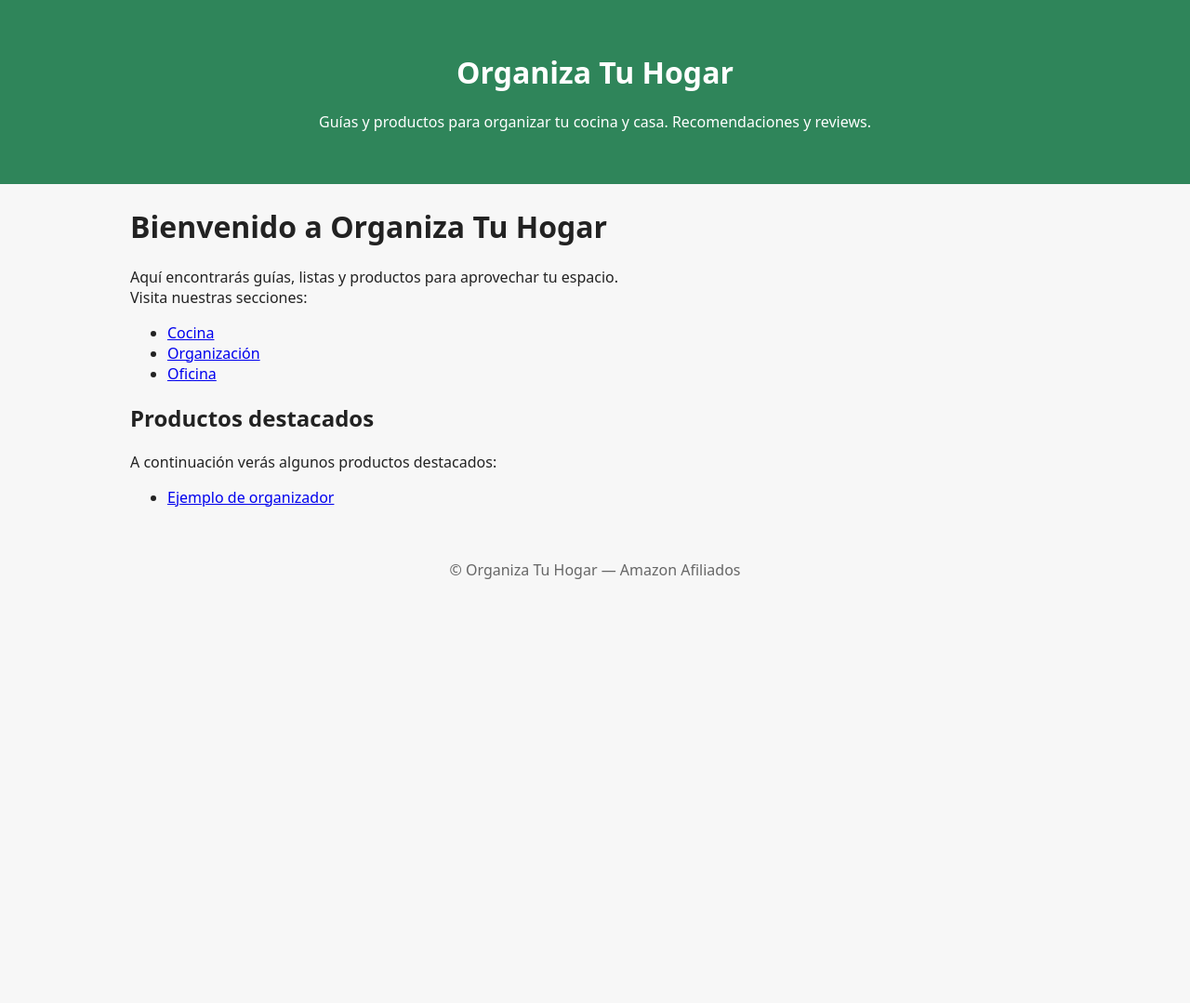
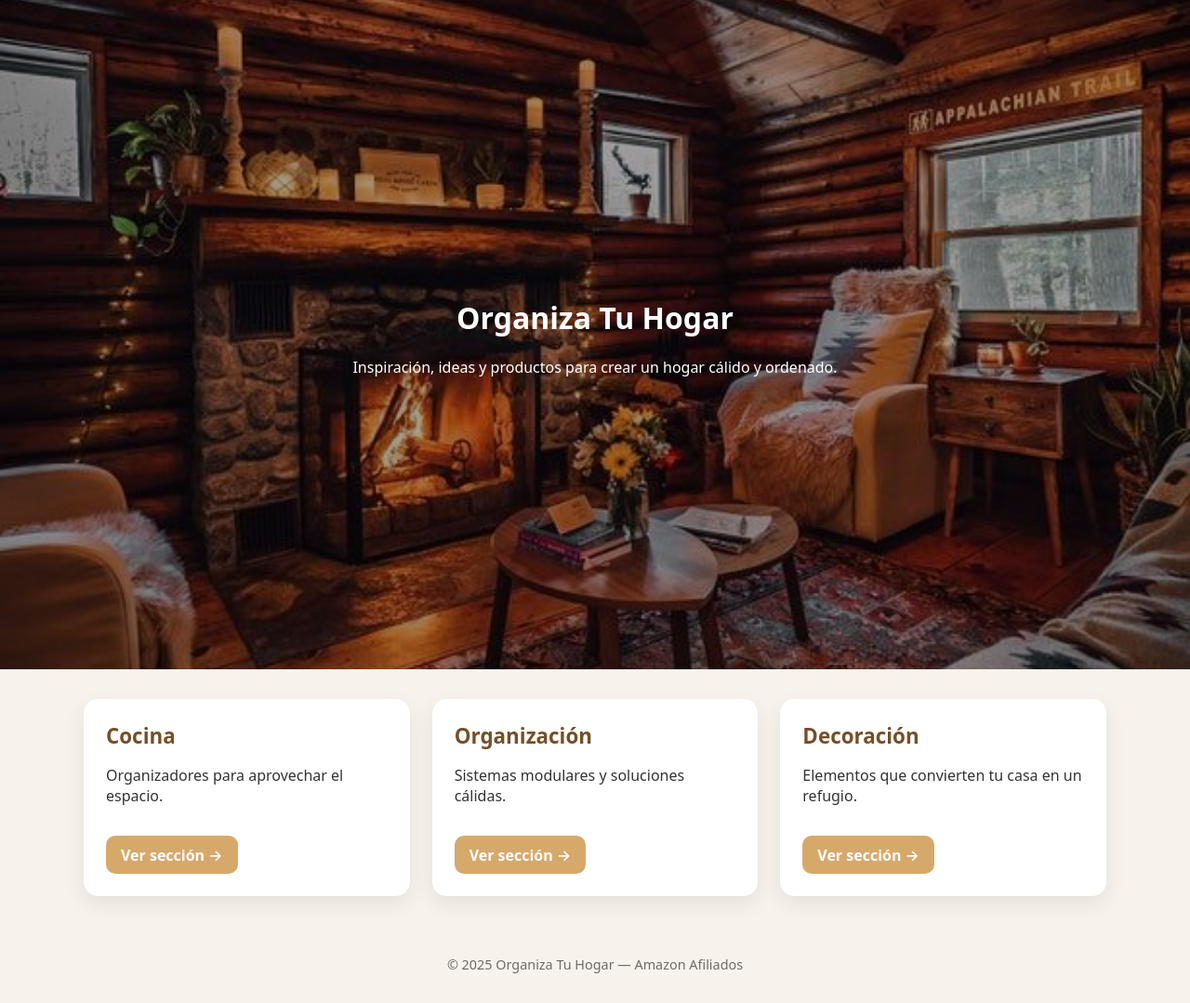
Before and after one commit to matich-sm/matich-sm.github.io, a Jekyll site: the page built from index.md, in a window 1280 px wide. Shown: the whole page at 93% size. Built offline with Jekyll 4.4.1, drawn with Linux system fonts in a browser that asks for light colours; before the commit the page ends 900 px from its top, so only the background shows below that.

Commit message:
Diseño nuevo página principal
- Rediseño de la página principal
- Foto para el fondo de la página

```diff
--- a/_config.yml
+++ b/_config.yml
@@ -2,7 +2,7 @@
 #    output: true hace que cada archivo tenga su propia URL.
 
 title: "Organiza Tu Hogar"
-description: "Guías y productos para organizar tu cocina y casa. Recomendaciones y reviews."
+description: "Guías y productos para organizar tu casa al completo."
 url: "https://matich-sm.github.io"     # pon aquí tu URL real
 baseurl: ""                            # deja vacío si es user site
 theme: minima                          # usa minima o elimina si vas a usar tus layouts
--- a/_includes/head.html
+++ b/_includes/head.html
@@ -2,8 +2,7 @@
     Centraliza meta y CSS para consistencia.
 -->
 
-<meta charset="utf-8" />
-<meta name="viewport" content="width=device-width,initial-scale=1" />
-<title>{{ page.title }} - {{ site.title }}</title>
-<meta name="description" content="{{ page.description | default: site.description }}">
+<meta charset="UTF-8" />
+<meta name="viewport" content="width=device-width,initial-scale=1.0" />
+<title>{{ page.title }}</title>
 <link rel="stylesheet" href="/assets/css/style.css">
--- a/_layouts/default.html
+++ b/_layouts/default.html
@@ -2,25 +2,16 @@
     Layout principal que envuelve todas las páginas.
 -->
 
-<!doctype html>
+<!DOCTYPE html>
 <html lang="es">
 <head>
   {% include head.html %}
 </head>
 <body>
-  <header>
-    <div class="container">
-      <h1><a href="/" style="color:white; text-decoration:none;">{{ site.title }}</a></h1>
-      <p style="margin:0.3rem 0 0;">{{ site.description }}</p>
-    </div>
-  </header>
 
-  <main class="container">
-    {{ content }}
+  <main>
+    {{ content }} <!-- Aquí se insertará lo que haya en index.md -->
   </main>
 
-  <footer class="container" style="padding:2rem 0; text-align:center; color:#666;">
-    © {{ site.title }} — Amazon Afiliados
-  </footer>
 </body>
 </html>
--- a/assets/css/style.css
+++ b/assets/css/style.css
@@ -1,5 +1,92 @@
-body { font-family: system-ui, -apple-system, "Segoe UI", Roboto, Arial; margin:0; background:#f7f7f7; color:#222; }
-header { background:#2f855a; color:white; padding:2rem 1rem; text-align:center; }
-.container { max-width:1000px; margin:1.5rem auto; padding:0 1rem; }
-.card { background:white; border-radius:10px; padding:1rem; box-shadow:0 6px 18px rgba(0,0,0,0.06); margin-bottom:1rem; }
-a.btn { background:#ff9900; color:white; padding:.6rem .9rem; border-radius:8px; text-decoration:none; font-weight:600; }
+body {
+    margin: 0;
+    font-family: system-ui, -apple-system, "Segoe UI", Roboto, Arial;
+    background: #f7f2ec;
+    color: #333;
+}
+
+.hero {
+    position: relative;
+    height: 80vh;
+    background-image: url('/assets/img/fondo-pagina-principal-foto-interior-casa.jpg');
+    background-size: cover;
+    background-position: center;
+    background-repeat: no-repeat;
+    display: flex;
+    align-items: center;
+    justify-content: center;
+    text-align: center;
+}
+
+.hero::after {
+    content: "";
+    position: absolute;
+    inset: 0;
+    background: rgba(0,0,0,0.35);
+}
+
+.hero-content {
+    position: relative;
+    z-index: 2;
+    color: #fff;
+    max-width: 700px;
+    padding: 0 1rem;
+    animation: fadeSlide 1.4s ease;
+}
+
+@keyframes fadeSlide {
+    from { opacity: 0; transform: translateY(25px); }
+    to { opacity: 1; transform: translateY(0); }
+}
+
+.sections {
+    max-width: 1100px;
+    margin: 2rem auto;
+    padding: 0 1rem;
+    display: grid;
+    grid-template-columns: repeat(auto-fit, minmax(260px, 1fr));
+    gap: 1.5rem;
+}
+
+.card {
+    background: #fff;
+    border-radius: 15px;
+    padding: 1.5rem;
+    box-shadow: 0 8px 22px rgba(0,0,0,0.08);
+    transition: transform .35s ease, box-shadow .35s ease;
+}
+
+.card:hover {
+    transform: translateY(-6px);
+    box-shadow: 0 14px 35px rgba(0,0,0,0.12);
+}
+
+.card h3 {
+    margin-top: 0;
+    font-size: 1.4rem;
+    margin-bottom: .5rem;
+    color: #744f28;
+}
+
+.btn {
+    display: inline-block;
+    margin-top: 1rem;
+    background: #d6a96b;
+    color: #fff;
+    text-decoration: none;
+    padding: 0.6rem 1rem;
+    border-radius: 10px;
+    font-weight: 600;
+    transition: background .3s ease;
+}
+
+.btn:hover {
+    background: #b88950;
+}
+
+footer {
+    text-align: center;
+    padding: 2rem;
+    font-size: 0.9rem;
+    opacity: 0.7;
+}
--- a/index.md
+++ b/index.md
@@ -1,23 +1,41 @@
 ---
 layout: default
-title: Inicio
+title: "Organiza Tu Hogar"
 ---
 
 <!--
     Usa el layout default y muestra enlaces; lo editarás para añadir secciones.
 -->
 
-# Bienvenido a Organiza Tu Hogar
+<div class="hero">
+  <div class="hero-content">
+    <h1>Organiza Tu Hogar</h1>
+    <p class="hero-sub">
+      Inspiración, ideas y productos para crear un hogar cálido y ordenado.
+    </p>
+  </div>
+</div>
 
-Aquí encontrarás guías, listas y productos para aprovechar tu espacio.
-Visita nuestras secciones:
+<section class="sections">
+  <div class="card">
+    <h3>Cocina</h3>
+    <p>Organizadores para aprovechar el espacio.</p>
+    <a class="btn" href="/cocina/">Ver sección →</a>
+  </div>
 
-- [Cocina](/cocina/)
-- [Organización](/organizacion/)
-- [Oficina](/oficina/)
+  <div class="card">
+    <h3>Organización</h3>
+    <p>Sistemas modulares y soluciones cálidas.</p>
+    <a class="btn" href="/organizacion/">Ver sección →</a>
+  </div>
 
-## Productos destacados
-A continuación verás algunos productos destacados:
-<ul>
-  <li><a href="/products/ejemplo-producto/">Ejemplo de organizador</a></li>
-</ul>
+  <div class="card">
+    <h3>Decoración</h3>
+    <p>Elementos que convierten tu casa en un refugio.</p>
+    <a class="btn" href="/decoracion/">Ver sección →</a>
+  </div>
+</section>
+
+<footer>
+  © 2025 Organiza Tu Hogar — Amazon Afiliados
+</footer>
```
Also changed, not shown: assets/img/fondo-pagina-principal-foto-interior-casa.jpg (added).
